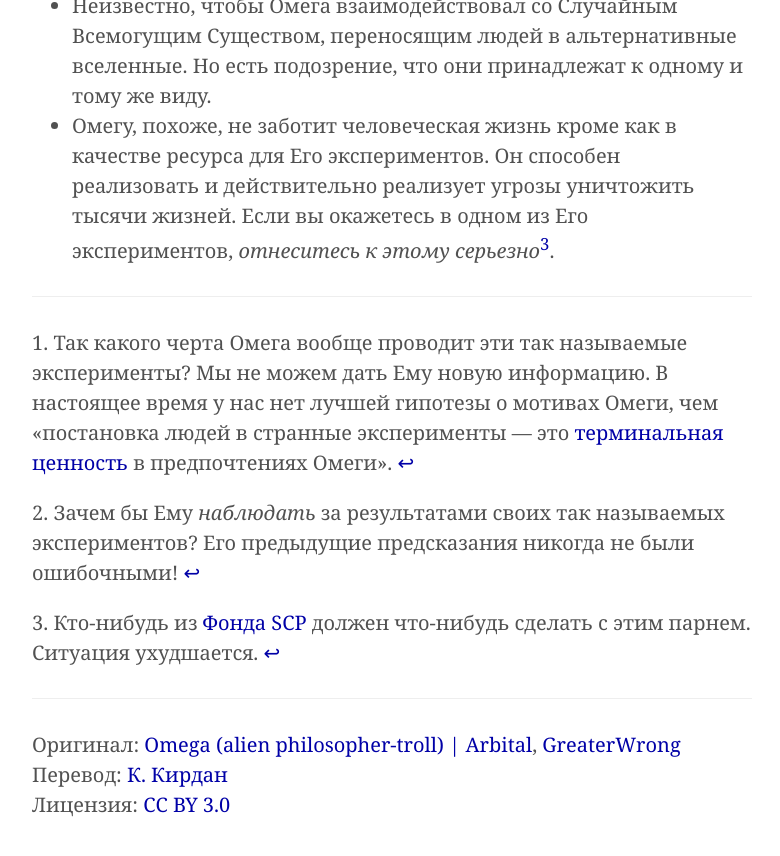
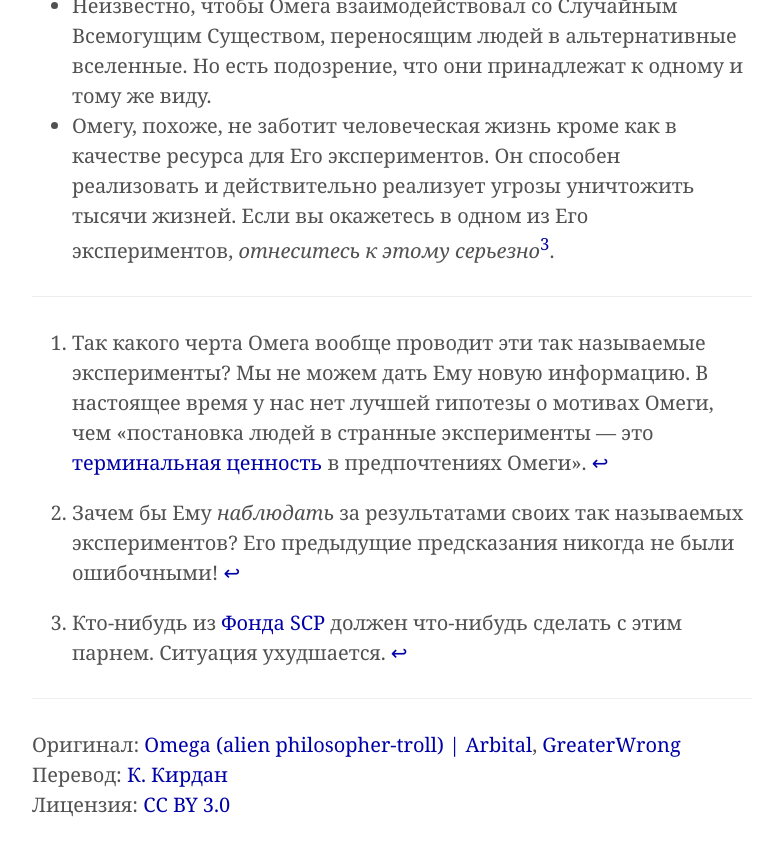
Before and after one commit to Arbital-RU/arbital-ru.github.io, a Jekyll site: the page built from _posts/2024-05-18-omega_troll.md, in a window 1280 px wide and 900 px high, scrolled down 1697 px. Shown: the top 856 px of the window, without its empty margins (248-1028 px from the left). Built offline with Jekyll 4.4.1, drawn with Linux system fonts in a browser that asks for light colours.

Commit message:
Update 2024-05-18-omega_troll.md

```diff
--- a/_posts/2024-05-18-omega_troll.md
+++ b/_posts/2024-05-18-omega_troll.md
@@ -11,30 +11,24 @@ excerpt: "По традиции, «Омега» — стандартное им
 
 Некоторые известные свойства Омеги:
 
-<a id="citation1"></a>
-* Омега чрезвычайно искусно предсказывает поведение человека. Неизвестно ни об одной Его ошибке за сотни экспериментов<sup>[1](#footnote1)</sup>.
+* Омега чрезвычайно искусно предсказывает поведение человека. Неизвестно ни об одной Его ошибке за сотни экспериментов[^1].
 * Омега чрезвычайно искусен в оценке человеческих эмоций и может масштабировать исходы эксперимента так, что вы будете _ровно_ в 100 раз более довольны переходом от исхода A к исходу B, чем дальнейшим улучшением от B к C.
 * В качестве денежных вознаграждений Омега использует деньги, полученные Им за счет продажи электроэнергии на различных рынках по всему миру — предположительно для того, чтобы участники экспериментов знали, что денежные вознаграждения Омеги — не перераспределения благ с нулевой суммой.
 * Омега взаимодействует с любым конкретным человеком только один раз — видимо поэтому репутационные последствия не являются проблемой.
-<a id="citation2"></a>
-* Омега всегда уходит до того, как станут известны фактические результаты Его эксперимента. Сам эксперимент проводится автоматическими механизмами<sup>[2](#footnote2)</sup>.
+* Омега всегда уходит до того, как станут известны фактические результаты Его эксперимента. Сам эксперимент проводится автоматическими механизмами[^2].
 * Омега всегда был совершенно правдив в описании условий эксперимента людям, которые в него попадали. Насколько нам известно, Он никогда не лжет и в Его экспериментах никогда не было какой-либо важной особенности, описание которой Он бы упустил.
 * Омега официально заявил, что, хоть Он и создает чрезвычайно подробные модели людей, Он всегда следит за тем, [чтобы эти модели не имели внутреннего субъективного опыта][mindcrime]. Предположительно, это гарантирует, что если вы почувствуете себя находящимся внутри одного из экспериментов Омеги, вы можете быть уверены, что ваш текущий опыт принадлежит реальному вам, а не запущенной Омегой симуляции вас.
 * Омега официально заявил, что Он не использует никаких путешествий во времени для получения своих выглядящих идеальными предсказаний, а использует лишь обычные вычислительные выводы.
 * Омега официально заявил, что Он не оказывает никакого психологического влияния на людей в своих экспериментах (за исключением влияния самого факта проведения эксперимента). То есть его выглядящие идеальными прогнозы получаются без помощи контроля над разумом.
 * Неизвестно, чтобы Омега взаимодействовал со Случайным Всемогущим Существом, переносящим людей в альтернативные вселенные. Но есть подозрение, что они принадлежат к одному и тому же виду.
-<a id="citation3"></a>
-* Омегу, похоже, не заботит человеческая жизнь кроме как в качестве ресурса для Его экспериментов. Он способен реализовать и действительно реализует угрозы уничтожить тысячи жизней. Если вы окажетесь в одном из Его экспериментов, _отнеситесь к этому серьезно_<sup>[3](#footnote3)</sup>.
+* Омегу, похоже, не заботит человеческая жизнь кроме как в качестве ресурса для Его экспериментов. Он способен реализовать и действительно реализует угрозы уничтожить тысячи жизней. Если вы окажетесь в одном из Его экспериментов, _отнеситесь к этому серьезно_[^3].
 
 ---
 
-<a id="footnote1"></a>
-1\. Так какого черта Омега вообще проводит эти так называемые эксперименты? Мы не можем дать Ему новую информацию. В настоящее время у нас нет лучшей гипотезы о мотивах Омеги, чем «постановка людей в странные эксперименты — это [терминальная ценность][terminal_vs_instrumental] в предпочтениях Омеги». <a href="#citation1">↩︎</a>
+[^1]: Так какого черта Омега вообще проводит эти так называемые эксперименты? Мы не можем дать Ему новую информацию. В настоящее время у нас нет лучшей гипотезы о мотивах Омеги, чем «постановка людей в странные эксперименты — это [терминальная ценность][terminal_vs_instrumental] в предпочтениях Омеги».
 
-<a id="footnote2"></a>
-2\. Зачем бы Ему _наблюдать_ за результатами своих так называемых экспериментов? Его предыдущие предсказания никогда не были ошибочными! <a href="#citation2">↩︎</a>
+[^2]: Зачем бы Ему _наблюдать_ за результатами своих так называемых экспериментов? Его предыдущие предсказания никогда не были ошибочными!
 
-<a id="footnote3"></a>
-3\. Кто-нибудь из [Фонда SCP](http://www.scp-wiki.net/) должен что-нибудь сделать с этим парнем. Ситуация ухудшается. <a href="#citation3">↩︎</a>
+[^3]: Кто-нибудь из [Фонда SCP](http://www.scp-wiki.net/) должен что-нибудь сделать с этим парнем. Ситуация ухудшается.
 
 {% include routes.html %}
```
